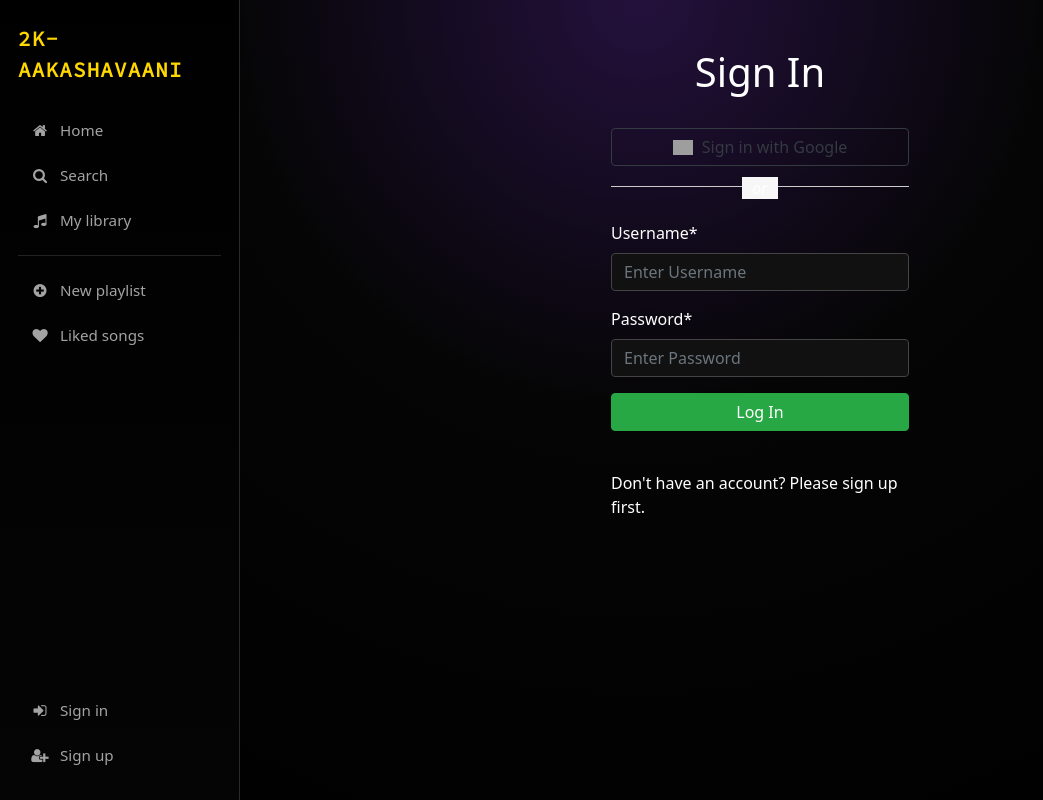
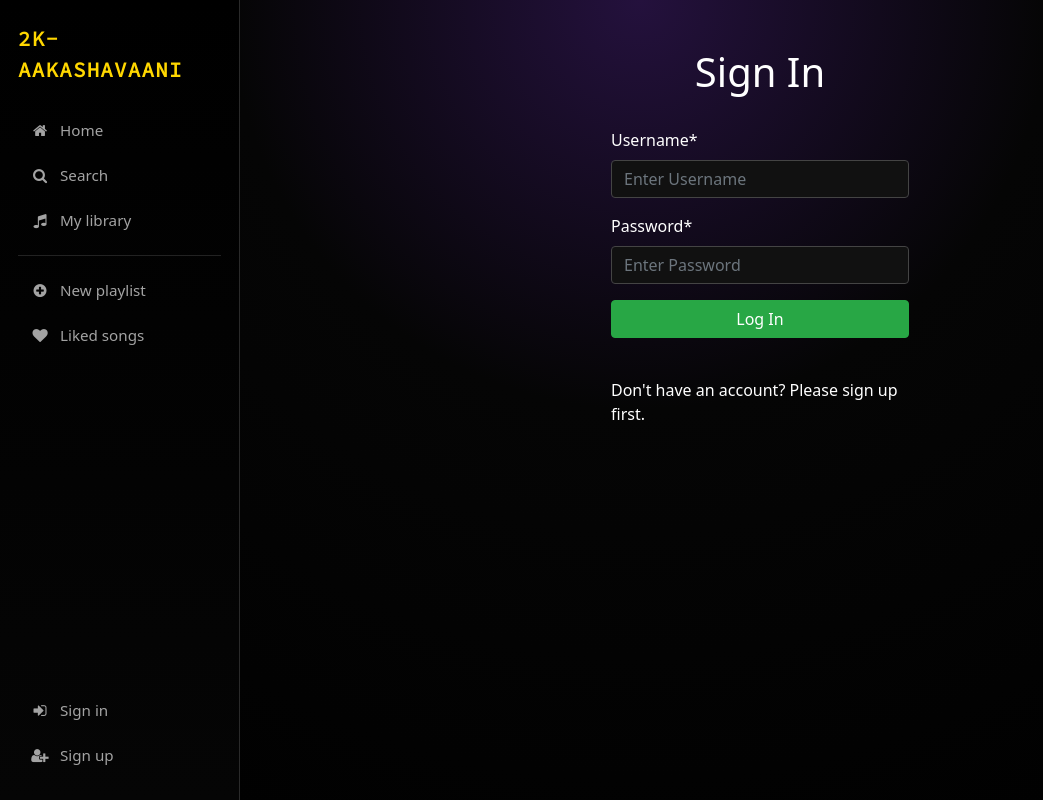
Before and after one commit to Karthik-Unni/2k-Aakashavaani, a Django app: page /authentication/login/ in a window 1280 px wide. Shown: the whole page, without its empty margins (0-1043 px from the left). Run offline with Django 3.2, Linux system fonts and the light colour scheme; some libraries are stand-ins or nearby versions; grey boxes are pictures that could not be loaded.

Commit message:
removed google sign in

```diff
--- a/templates/authentication/login.html
+++ b/templates/authentication/login.html
@@ -25,17 +25,14 @@
   <br>
   <h1 class="text-center">Sign In</h1>
   <br>
-  <a href="{% provider_login_url 'google' process='login' %}" class="btn btn-outline-dark btn-block">
-    <img width="20px" style="margin-bottom:3px; margin-right:5px" alt="Google sign-in" src="https://upload.wikimedia.org/wikipedia/commons/thumb/5/53/Google_%22G%22_Logo.svg/512px-Google_%22G%22_Logo.svg.png" />
-    Sign in with Google
-  </a>
-  <div class="or-seperator"><i>or</i></div>
+
+
   <form method="post">
     {% csrf_token %}
     {{form|crispy}}
     <button class="btn btn-success btn-block" type="submit">Log In</button>
     <p></p>
-    <!-- <p><a href="#" class="btn btn-danger btn-block" role="button"><i class="fa fa-google"></i> Sign up using Google</a></p> -->
+
 
 
   </form>
```
Also changed, not shown: db.sqlite3.
